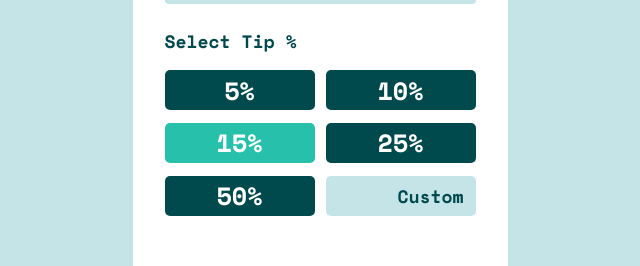
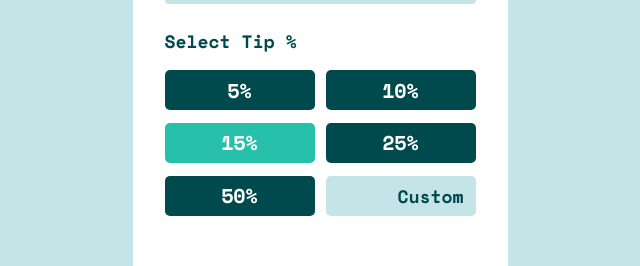
Before and after one commit to Markevo5150/Tip-Calculator-App, a React (Vite) app: page / in a window 1280 px wide. Shown: the part 237-503 px from the top of the page, without its empty margins (320-960 px from the left). Built offline with nearby package versions, Linux system fonts and the light colour scheme.

Commit message:
styles almost done

```diff
--- a/src/App.scss
+++ b/src/App.scss
@@ -101,4 +101,5 @@ label {
   letter-spacing: 3px;
   color: var(--VeryDarkCyan);
   font-weight: var(--normalFont);
+  cursor: pointer;
 }
--- a/src/components/Button/Button.scss
+++ b/src/components/Button/Button.scss
@@ -1,7 +1,7 @@
 .btn {
   padding: 1rem 2rem;
   border: none;
-  font-size: 25px;
+  font-size: 20px;
   height: 40px;
   width: 150px;
   display: flex;
--- a/src/components/Button/Button.tsx
+++ b/src/components/Button/Button.tsx
@@ -1,4 +1,4 @@
-import classNames from "classnames";
+import className from "classnames";
 import type { Props } from "./types";
 import "./Button.scss";
 
```
